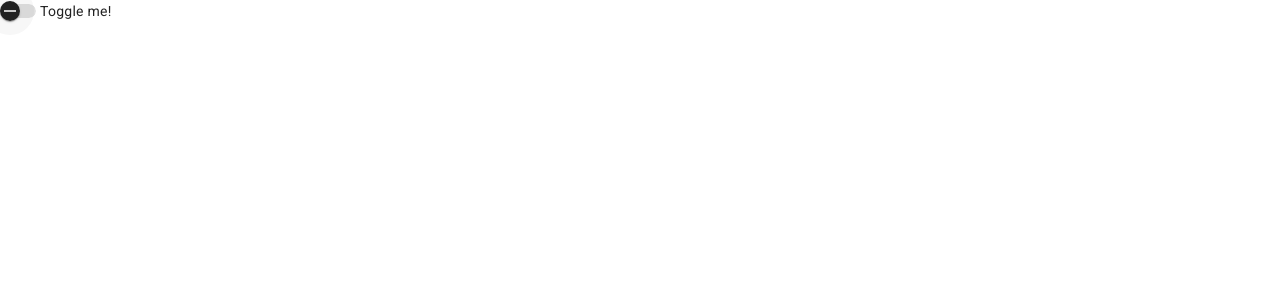
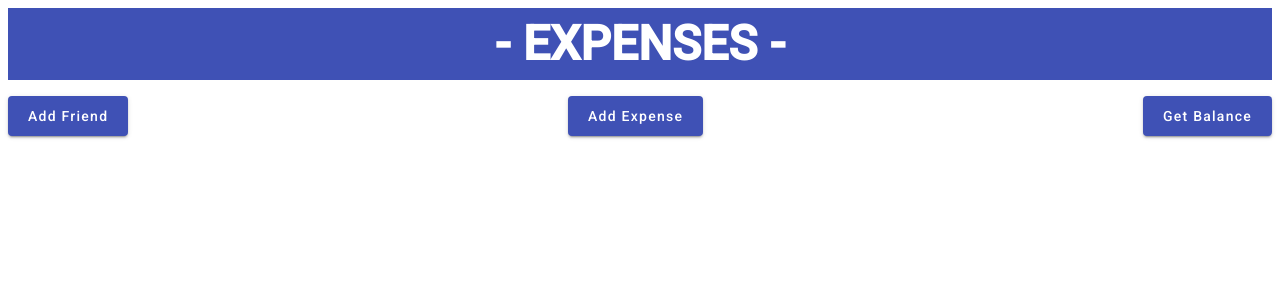
Before and after one commit to Becarios-Autentia/expenses-web-app, an Angular app: page / in a window 1280 px wide. Shown: the top 300 px of the page. Built offline with nearby package versions, Linux system fonts and the light colour scheme.

Commit message:
first layout with buttons

```diff
--- a/angular.json
+++ b/angular.json
@@ -25,7 +25,9 @@
               "src/assets"
             ],
             "styles": [
-              "@angular/material/prebuilt-themes/indigo-pink.css",
+              {
+                "input": "@angular/material/prebuilt-themes/indigo-pink.css"
+              },
               "src/styles.css"
             ],
             "scripts": []
--- a/src/app/app.component.css
+++ b/src/app/app.component.css
@@ -0,0 +1,11 @@
+
+.title {
+  font-weight: bold;
+  font-size: 48px;
+  display: flex;
+  padding: 20px;
+  color: white;
+  flex-direction: column;
+  align-items: center;
+  background: #3f51b5;
+}
--- a/src/app/app.component.html
+++ b/src/app/app.component.html
@@ -1 +1,3 @@
-<mat-slide-toggle>Toggle me!</mat-slide-toggle>
+<h1 class="title"> - EXPENSES - </h1>
+
+<app-home></app-home>
--- /dev/null
+++ b/src/app/home/home.component.html
@@ -0,0 +1,8 @@
+<section style="display: flex; justify-content: space-between;">
+  <button mat-raised-button color="primary" style="padding: 20px;">Add Friend</button>
+
+  <button mat-raised-button color="primary" style="padding: 20px;">Add Expense</button>
+
+  <button mat-raised-button color="primary" style="padding: 20px;">Get Balance</button>
+
+</section>
--- a/src/styles.css
+++ b/src/styles.css
@@ -1,4 +1,8 @@
 /* You can add global styles to this file, and also import other style files */
+@import "~@angular/material/prebuilt-themes/indigo-pink.css";
 
-html, body { height: 100%; }
-body { margin: 0; font-family: Roboto, "Helvetica Neue", sans-serif; }
+@use "@angular/material" as mat;
+
+$my-palette: mat.$indigo-palette;
+
+@include mat.core();
```
Also changed, not shown: src/app/app.module.ts (+10 -2 lines), src/app/home/home.component.ts (added, +10 -0 lines), src/app/home/home.component.css (added), 1 other file (tests, documents, lock files or other folders).
